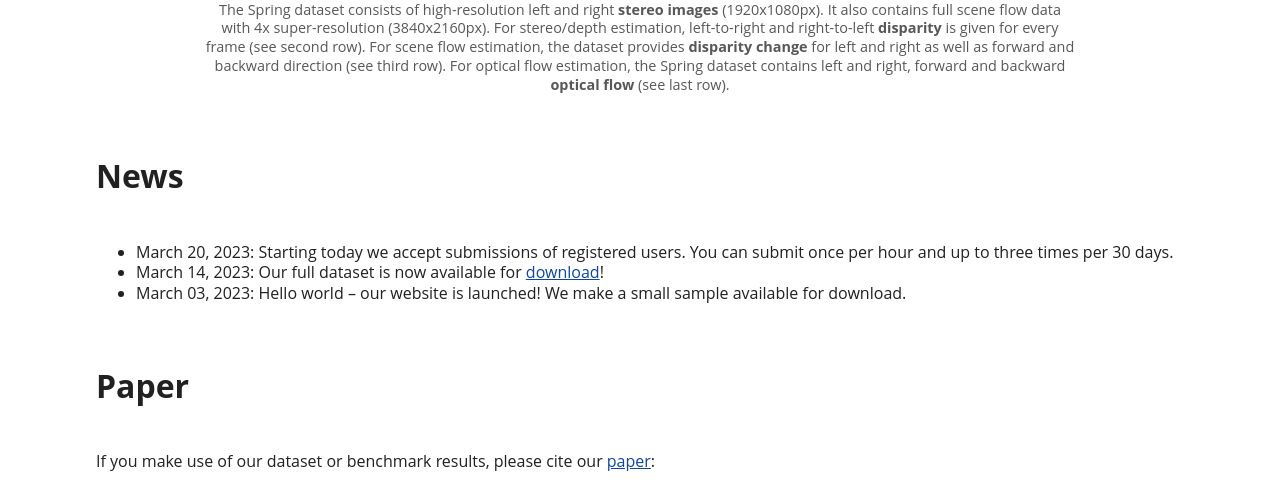
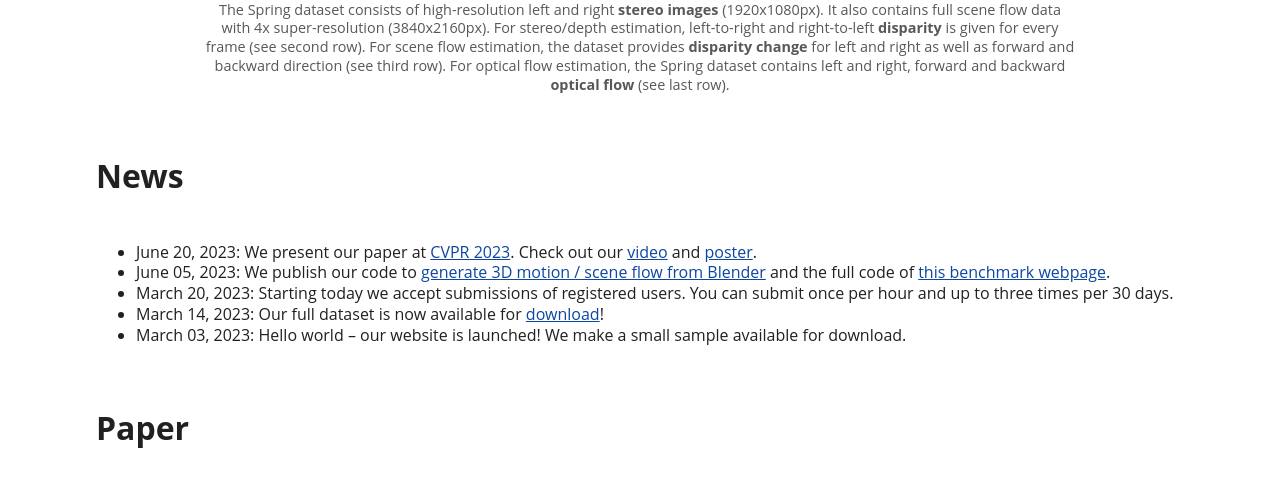
Before and after one commit to cv-stuttgart/springwebsite, a Django app: page / in a window 1280 px wide. Shown: the part 845-1338 px from the top of the page. Run offline with Django 4.2, Linux system fonts and the light colour scheme.

Commit message:
update news

```diff
--- a/springeval/templates/springeval/index.html
+++ b/springeval/templates/springeval/index.html
@@ -43,6 +43,8 @@
 
 <h3>News</h3>
 <ul>
+<li>June 20, 2023: We present our paper at <a href="https://cvpr2023.thecvf.com/" target="_blank" rel="noopener noreferrer">CVPR 2023</a>. Check out our <a href="https://www.youtube.com/watch?v=omcntkTrFTg" target="_blank" rel="noopener noreferrer">video</a> and <a href="https://cvpr2023.thecvf.com/media/PosterPDFs/CVPR%202023/22734.png" target="_blank" rel="noopener noreferrer">poster</a>.</li>
+<li>June 05, 2023: We publish our code to <a href="https://github.com/cv-stuttgart/sceneflow_from_blender" target="_blank" rel="noopener noreferrer">generate 3D motion / scene flow from Blender</a> and the full code of <a href="https://github.com/cv-stuttgart/springwebsite" target="_blank" rel="noopener noreferrer">this benchmark webpage</a>.</li>
 <li>March 20, 2023: Starting today we accept submissions of registered users. You can submit once per hour and up to three times per 30 days.</li>
 <li>March 14, 2023: Our full dataset is now available for <a href="https://doi.org/10.18419/darus-3376" target="_blank" rel="noopener noreferrer">download</a>!</li>
 <li>March 03, 2023: Hello world &ndash; our website is launched! We make a small sample available for download.</li>
```
